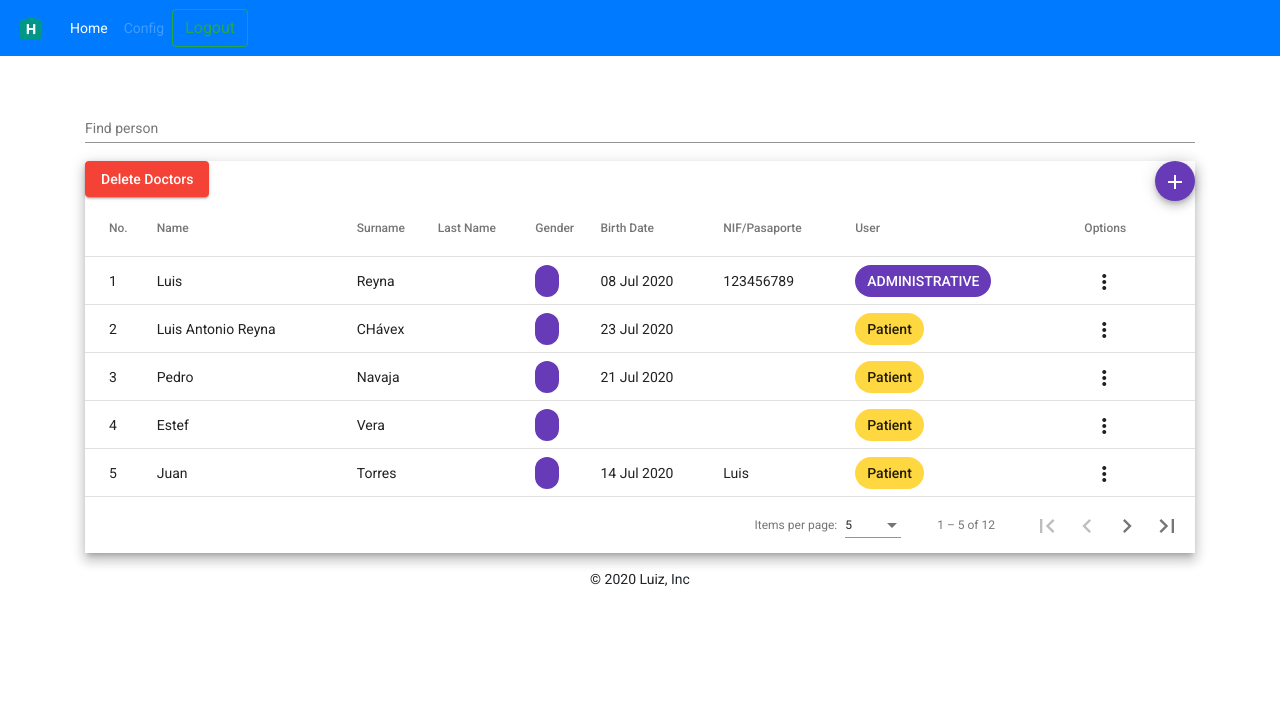
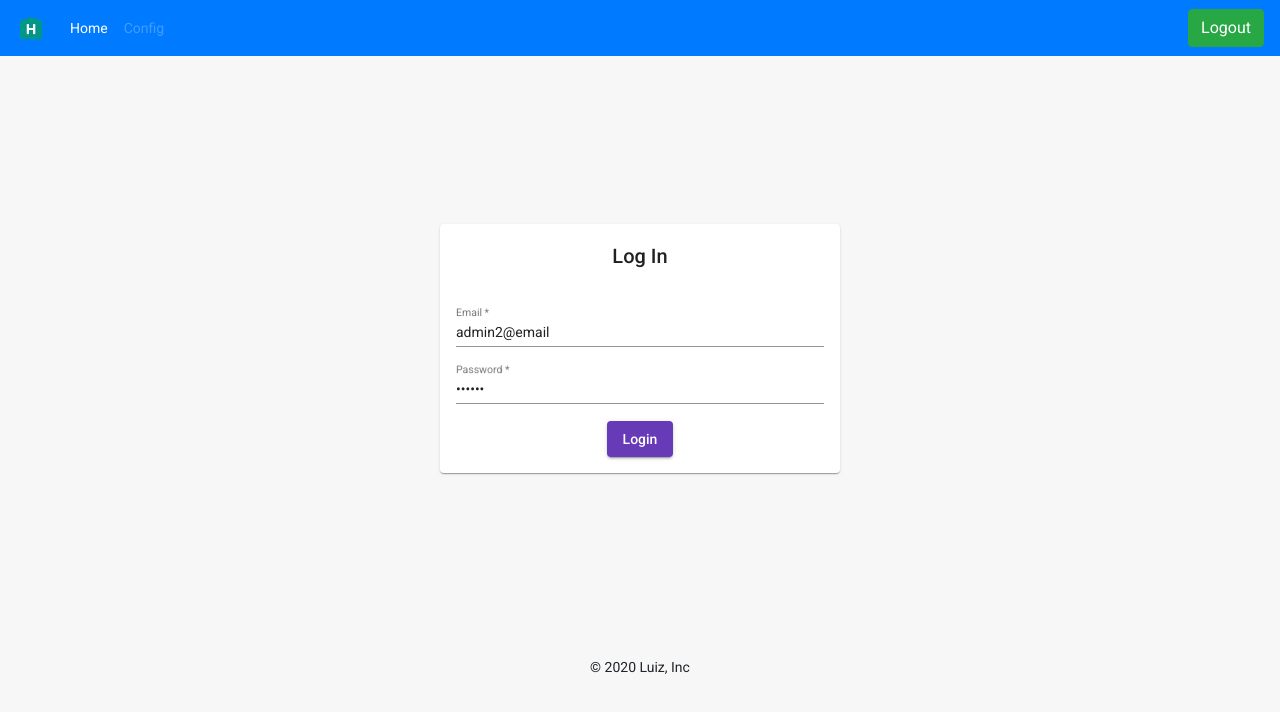
Before and after one commit to guitarde/his-pro, an Angular app: page /#/login in a window 1280 px wide. Before the commit this address led to /users. Shown: the top 712 px of the page. Built offline with nearby package versions, Linux system fonts and the light colour scheme; data requests are answered from the project's data file; sample sign-in values are in the browser's storage.

Commit message:
remove db folder, and dependecie json-server and implements login finished

```diff
--- a/db/user.json
+++ /dev/null
@@ -1,295 +0,0 @@
-{
-  "users": [
-    {
-      "id": 1,
-      "name": "Luis",
-      "surname": "Reyna",
-      "genero": "H",
-      "address": {
-        "city": "Madrid",
-        "street": "Calle la paz, 1, 1e",
-        "number": "1",
-        "door": "2",
-        "codePostal": "28100"
-      },
-      "professional": {
-        "nColegiado": "8989",
-        "professionalType": "ADMINISTRATIVE"
-      },
-      "lastName": "Cháves",
-      "identification": "123456789",
-      "birthDate": "2020-07-08T22:00:00.000Z"
-    },
-    {
-      "id": 2,
-      "name": "Luis Antonio Reyna",
-      "surname": "CHávex",
-      "genero": "W",
-      "address": {
-        "city": "Madrid",
-        "street": "Calle la paz, 1, 1e",
-        "number": "",
-        "door": "",
-        "codePostal": "28100"
-      },
-      "patient": {
-        "nch": "23",
-        "insurer": [
-          {
-            "cardNumber": "12312312",
-            "insurerName": "3",
-            "insurerType": "FAMILY"
-          },
-          {
-            "cardNumber": "",
-            "insurerName": "",
-            "insurerType": ""
-          }
-        ]
-      },
-      "lastName": "Clavijo",
-      "birthDate": "2020-07-23T22:00:00.000Z"
-    },
-    {
-      "id": 3,
-      "name": "Pedro",
-      "surname": "Navaja",
-      "genero": "H",
-      "address": {
-        "city": "",
-        "street": "",
-        "number": "",
-        "door": "",
-        "codePostal": ""
-      },
-      "patient": {
-        "nch": "93673222",
-        "insurer": [
-          {
-            "cardNumber": "12",
-            "insurerName": "DER",
-            "insurerType": "HEALTH"
-          },
-          {
-            "cardNumber": "",
-            "insurerName": "ddddd",
-            "insurerType": "DENTAL"
-          },
-          {
-            "cardNumber": "",
-            "insurerName": "ddddd",
-            "insurerType": "FAMILY"
-          },
-          {
-            "cardNumber": "ddddd",
-            "insurerName": "ddddd",
-            "insurerType": "FAMILY"
-          }
-        ]
-      },
-      "lastName": "Colorado",
-      "birthDate": "2020-07-21T22:00:00.000Z"
-    },
-    {
-      "id": 4,
-      "name": "Estef",
-      "surname": "Vera",
-      "genero": "W",
-      "address": {
-        "city": "",
-        "street": "",
-        "number": "",
-        "door": "",
-        "codePostal": ""
-      },
-      "patient": {
-        "nch": "45465786796",
-        "insurer": [
-          {
-            "cardNumber": "sdfds",
-            "insurerName": "11111e",
-            "insurerType": "FAMILY"
-          },
-          {
-            "cardNumber": "34567",
-            "insurerName": "11111",
-            "insurerType": "HEALTH"
-          }
-        ]
-      },
-      "lastName": "Chavez"
-    },
-    {
-      "id": 5,
-      "name": "Juan",
-      "surname": "Torres",
-      "genero": "H",
-      "address": {
-        "city": "",
-        "street": "",
-        "number": "",
-        "door": "",
-        "codePostal": ""
-      },
-      "patient": {
-        "nch": "2323",
-        "insurer": [
-          {
-            "cardNumber": "12",
-            "insurerName": "Pepe",
-            "insurerType": "DENTAL"
-          },
-          {
-            "cardNumber": "",
-            "insurerName": "po",
-            "insurerType": ""
-          }
-        ]
-      },
-      "lastName": "Zambrano",
-      "identification": "Luis",
-      "birthDate": "2020-07-14T22:00:00.000Z"
-    },
-    {
-      "id": 6,
-      "name": "Sofia",
-      "surname": "SOfia",
-      "genero": "W",
-      "address": {
-        "city": "",
-        "street": "",
-        "number": "",
-        "door": "",
-        "codePostal": ""
-      },
-      "patient": {
-        "nch": "132323123",
-        "insurer": [
-          {
-            "cardNumber": "3333XXX",
-            "insurerName": "Detal",
-            "insurerType": "DENTAL"
-          },
-          {
-            "cardNumber": "3333",
-            "insurerName": "dfamilia buena",
-            "insurerType": "FAMILY"
-          }
-        ]
-      },
-      "lastName": "Aofia"
-    },
-    {
-      "id": 7,
-      "name": "Maria",
-      "surname": "Ceballos",
-      "genero": "W",
-      "address": {
-        "city": "",
-        "street": "",
-        "number": "",
-        "door": "",
-        "codePostal": ""
-      },
-      "professional": {
-        "nColegiado": "123456789",
-        "professionalType": "DOCTOR"
-      },
-      "lastName": "Ortiz",
-      "identification": "A1225135523",
-      "birthDate": "2020-07-23T22:00:00.000Z"
-    },
-    {
-      "id": 8,
-      "name": "Miguel",
-      "surname": "Villarrolla",
-      "genero": "H",
-      "address": {
-        "city": "",
-        "street": "",
-        "number": "",
-        "door": "",
-        "codePostal": ""
-      },
-      "professional": {
-        "nColegiado": "1231142",
-        "professionalType": "DOCTOR"
-      },
-      "lastName": "Atienza",
-      "identification": "XSD"
-    },
-    {
-      "id": 9,
-      "name": "Luis 11",
-      "surname": "Reyna",
-      "lastname": "Chávez",
-      "identification": "54456779F",
-      "birthDate": "27-07-1996",
-      "genero": "H",
-      "profesional": {
-        "nColegiado": 23434,
-        "profesionalType": "ODCTOR"
-      }
-    },
-    {
-      "id": 10,
-      "name": "Luis 11",
-      "surname": "Reyna",
-      "lastname": "Chávez",
-      "identification": "54456779F",
-      "birthDate": "27-07-1996",
-      "genero": "H",
-      "profesional": {
-        "nColegiado": 23434,
-        "profesionalType": "ODCTOR"
-      }
-    },
-    {
-      "id": 11,
-      "name": "Luis 11",
-      "surname": "Reyna",
-      "lastname": "Chávez",
-      "identification": "54456779F",
-      "birthDate": "27-07-1996",
-      "genero": "H",
-      "profesional": {
-        "nColegiado": 23434,
-        "profesionalType": "ODCTOR"
-      }
-    },
-    {
-      "id": 12,
-      "name": "Luis 11",
-      "surname": "Reyna",
-      "lastname": "Chávez",
-      "identification": "54456779F",
-      "birthDate": "27-07-1996",
-      "genero": "H",
-      "patient": {
-        "nch": "93673222",
-        "insurer": [
-          {
-            "cardNumber": "12",
-            "insurerName": "DER",
-            "insurerType": "HEALTH"
-          },
-          {
-            "cardNumber": "",
-            "insurerName": "ddddd",
-            "insurerType": "DENTAL"
-          },
-          {
-            "cardNumber": "",
-            "insurerName": "ddddd",
-            "insurerType": "FAMILY"
-          },
-          {
-            "cardNumber": "ddddd",
-            "insurerName": "ddddd",
-            "insurerType": "FAMILY"
-          }
-        ]
-      }
-    }
-  ]
-}
--- a/package.json
+++ b/package.json
@@ -26,7 +26,6 @@
         "@angular/platform-browser": "~10.0.2",
         "@angular/platform-browser-dynamic": "~10.0.2",
         "@angular/router": "~10.0.2",
-        "json-server": "^0.16.1",
         "rxjs": "~6.5.5",
         "serve": "^11.3.2",
         "tslib": "^2.0.0",
--- a/src/app/app.module.ts
+++ b/src/app/app.module.ts
@@ -1,7 +1,7 @@
 import { BrowserModule } from '@angular/platform-browser';
 import { NgModule } from '@angular/core';
 
-import { AppRoutingModule } from './app-routing.module';
+import { APP_ROUTES } from './app-routing.module';
 import { AppComponent } from './app.component';
 import { ListUserComponent } from './components/list-user/list-user.component';
 import { HeaderComponent } from './components/header/header.component';
@@ -38,7 +38,7 @@ import { AuthInterceptor } from './interceptor/auth.interceptor';
   ],
   imports: [
     BrowserModule,
-    AppRoutingModule,
+    APP_ROUTES,
     BrowserAnimationsModule, RouterModule,
     MaterialModule, HttpClientModule,
     FormsModule, ReactiveFormsModule,
--- a/src/app/components/footer/footer.component.html
+++ b/src/app/components/footer/footer.component.html
@@ -1,5 +1,5 @@
 <!-- Footer -->
-<footer class="page-footer font-small blue">
+<footer class="page-footer footer font-small blue">
 
     <!-- Copyright -->
     <div class="footer-copyright text-center py-3">© 2020 Luiz, Inc</div>
--- a/src/app/components/header/header.component.html
+++ b/src/app/components/header/header.component.html
@@ -7,7 +7,7 @@
     </button>
 
     <div class="collapse navbar-collapse" id="navbarTogglerDemo02">
-        <ul class="navbar-nav">
+        <ul class="navbar-nav mr-auto">
             <li class="nav-item active">
                 <a class="nav-link" routerLinkActive routerLink="/">Home</a>
             </li>
@@ -16,7 +16,7 @@
             </li>
         </ul>
         <form class="form-inline my-2 my-lg-0">
-            <button class="btn btn-outline-success my-2 my-sm-0" type="submit">Logout</button>
+            <button class="btn btn-success my-2 my-sm-0" routerLink="/login" (click)="logout()" type="button">Logout</button>
         </form>
     </div>
 </nav>
--- a/src/app/components/header/header.component.ts
+++ b/src/app/components/header/header.component.ts
@@ -12,4 +12,8 @@ export class HeaderComponent implements OnInit {
   ngOnInit(): void {
   }
 
+
+  logout(): void {
+    localStorage.removeItem('token');
+  }
 }
--- a/src/app/components/login/login.component.css
+++ b/src/app/components/login/login.component.css
@@ -1,6 +1,6 @@
 mat-card {
     max-width: 400px;
-    margin: 2em auto;
+    margin: 12em auto;
     text-align: center;
 }
 
--- a/src/app/components/login/login.component.ts
+++ b/src/app/components/login/login.component.ts
@@ -15,9 +15,8 @@ export class LoginComponent implements OnInit {
 
   constructor(
     private fb: FormBuilder,
-    private route: ActivatedRoute,
     private _router: Router,
-    private loginService: LoginService) { }
+    private _loginService: LoginService) { }
 
   async ngOnInit() {
 
@@ -35,16 +34,15 @@ export class LoginComponent implements OnInit {
         const username = this.form.get('email').value;
         const password = this.form.get('password').value;
 
-        const user = new UserLogin(
-          username,
-          password
-        );
-        this.loginService.login(user).subscribe(value => {
+        const user = new UserLogin(username, password);
+        this._loginService.login(user).subscribe(value => {
           this._router.navigate(['/users']);
         });
       } catch (err) {
         this.loginInvalid = true;
       }
+      this.loginInvalid = true;
+
     }
   }
 }
--- a/src/app/guards/user-login.guard.ts
+++ b/src/app/guards/user-login.guard.ts
@@ -15,8 +15,10 @@ export class UserLoginGuard implements CanActivate {
   canActivate() {
 
     if (this._loginService.isLogin()) {
+      console.log("Si login");
       return true;
     } else {
+      console.log("No login");
       this.router.navigate(['/login']);
       return false;
     }
--- a/src/app/services/login.service.ts
+++ b/src/app/services/login.service.ts
@@ -27,7 +27,7 @@ export class LoginService {
     const URL = environment.URL_SERVICES + '/auth/login';
     return this._httpClient.post(URL, user)
       .pipe(map((resp: any) => {
-        this.saveStorage(resp.token, resp.user);
+        this.saveStorage(resp.token);
         return true;
       }));
 
@@ -43,7 +43,7 @@ export class LoginService {
     }
   }
 
-  saveStorage(token: string, user: UserLogin) {
+  saveStorage(token: string) {
 
     localStorage.setItem('token', token);
     this.token = token;
@@ -53,7 +53,5 @@ export class LoginService {
   logout() {
     this.token = '';
     localStorage.removeItem('token');
-    localStorage.removeItem('usuario');
-
   }
 }
--- a/src/styles.css
+++ b/src/styles.css
@@ -8,4 +8,9 @@ body {
 body {
     margin: 0;
     font-family: Roboto, "Helvetica Neue", sans-serif;
+    background-color: #f7f7f7;
 }
+
+::-webkit-scrollbar {
+    display: none;
+}
```
Also changed, not shown: src/app/app-routing.module.ts (+1 -6 lines), 1 other file (tests, documents, lock files or other folders).
